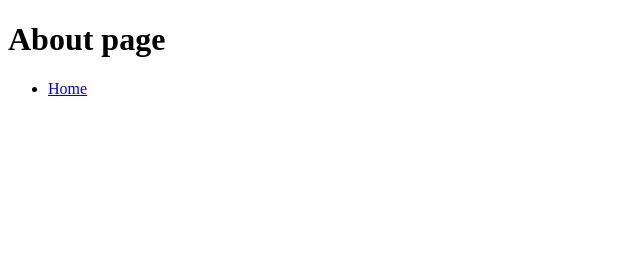
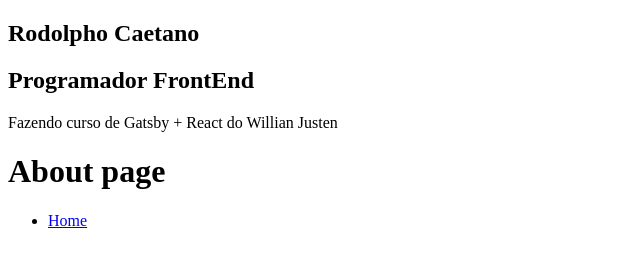
Before and after one commit to Rod94/Gatsby-React, a Gatsby site: page /about in a window 1280 px wide. Shown: the whole page, without its empty margins (0-640 px from the left). Built offline with nearby package versions, Linux system fonts and the light colour scheme; Gatsby itself is replaced by a stand-in of ours.

Commit message:
Adicionando a parte de Profile em components

```diff
--- /dev/null
+++ b/src/components/Profile/index.js
@@ -0,0 +1,11 @@
+import React from 'react';
+
+const Profile = () => (
+  <div className="profile-wrapper">
+    <h1>Rodolpho Caetano</h1>
+    <h2>Programador FrontEnd</h2>
+    <p>Fazendo curso de Gatsby + React do Willian Justen</p>
+  </div>
+)
+
+export default Profile;
--- a/src/components/layout.js
+++ b/src/components/layout.js
@@ -1,15 +1,20 @@
-import React from "react"
-import PropTypes from "prop-types"
+import React from "react";
+import PropTypes from "prop-types";
+import Profile from "./Profile";
 
 const Layout = ({ children }) => {
-
   return (
-        <main>{children}</main>
-    )
+    <>
+      <aside>
+        <Profile />
+      </aside>
+      <main>{children}</main>
+    </>
+  )
 }
 
 Layout.propTypes = {
   children: PropTypes.node.isRequired,
 }
 
-export default Layout
+export default Layout;
--- a/src/pages/about.js
+++ b/src/pages/about.js
@@ -1,15 +1,18 @@
 import React from 'react';
 import { Link } from "gatsby";
+import Layout from "../components/layout";
+import SEO from "../components/seo";
 
 const AboutPage = () => (
-  <>
+  <Layout>
+    <SEO title="About" />
     <h1>About page</h1>
     <ul>
       <li>
         <Link to="/">Home</Link>
       </li>
     </ul>
-  </>
+  </Layout>
 )
 
 export default AboutPage;
```
